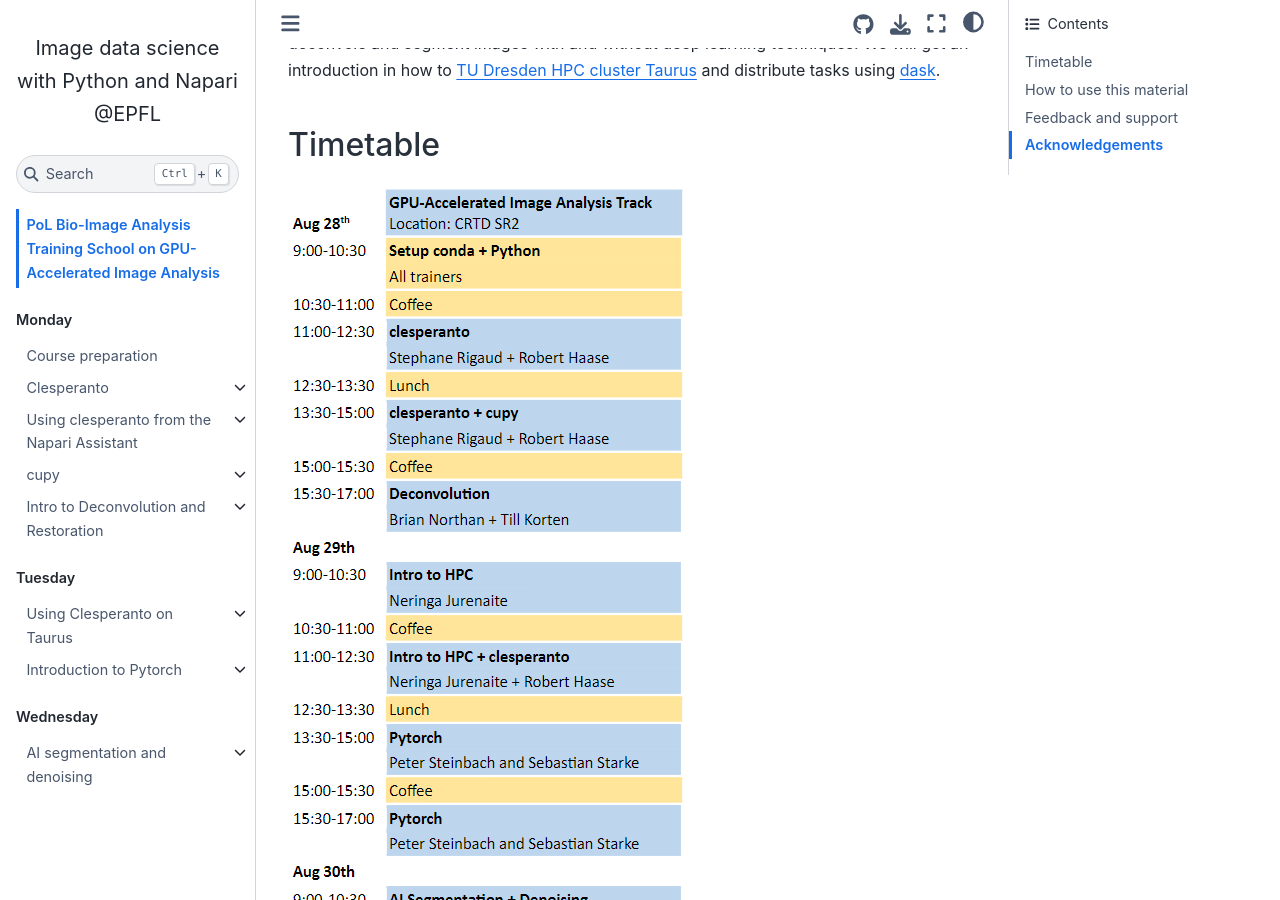
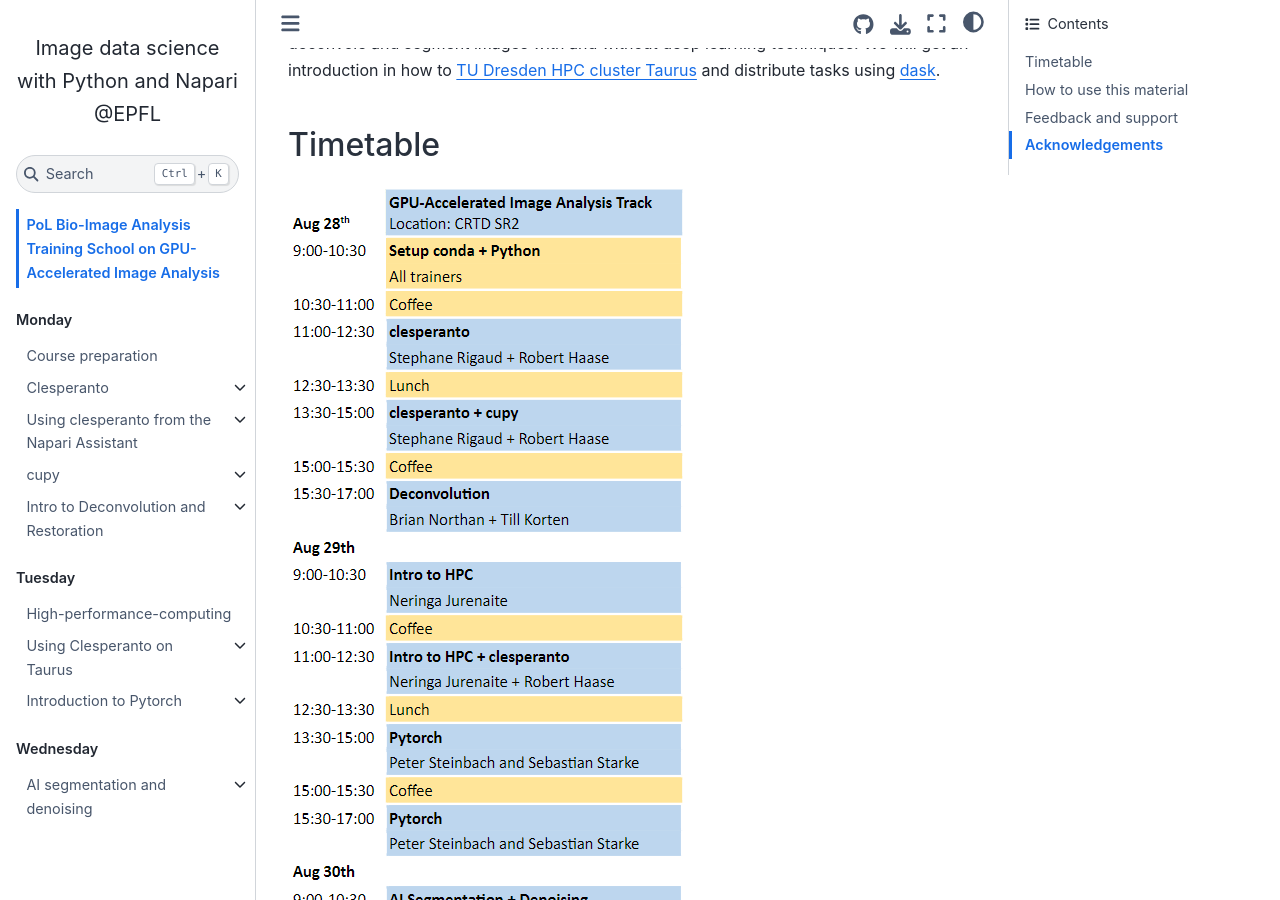
Before and after one commit to BiAPoL/PoL-BioImage-Analysis-TS-GPU-Accelerated-Image-Analysis, a Jupyter Book: the page built from docs/intro.md, in a window 1280 px wide and 900 px high, scrolled down 347 px. Built offline with Jupyter Book 1.0.4 settings and Sphinx 7.4.7 and the Sphinx Book theme 1.1.4, drawn with Linux system fonts in a browser that asks for light colours; pages that are not in the unit, such as notebooks, are missing from menus; some of the changed lines change nothing that is shown.

Commit message:
added HPC to TOC

```diff
--- a/docs/_toc.yml
+++ b/docs/_toc.yml
@@ -50,7 +50,7 @@ parts:
 
 - caption: Tuesday
   chapters:
-  # - file: 40_HPC_Intro/readme
+  - file: 40_HPC_Intro/readme
   - file: 50_Clesperanto_on_HPC/readme
     sections:
     - file: 50_Clesperanto_on_HPC/login_taurus
```
